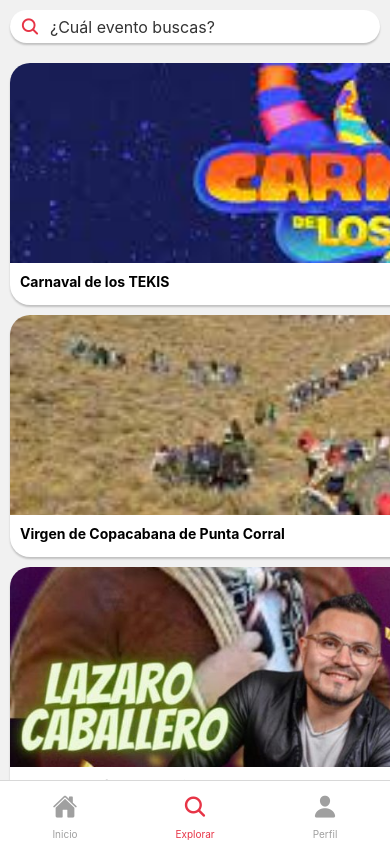
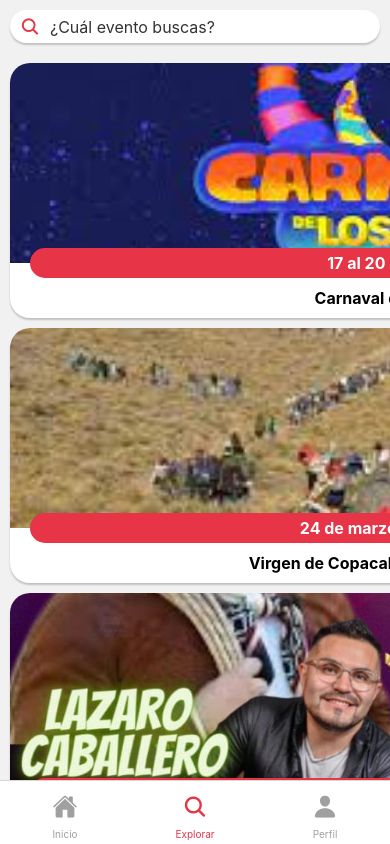
Before and after one commit to chachoariel/pilis-fswd-mod5-diaz-diaz-corimayo, a React Native app: screen /Search in a window 390 px wide. Built offline with nearby package versions, Linux system fonts and the light colour scheme.

Commit message:
Fecha de evento y estilo de card de evento

```diff
--- a/src/api/data.js
+++ b/src/api/data.js
@@ -39,7 +39,7 @@ export const data = [
     id: '3',
     title: 'Gran Peña Día del Trabajador',
     location: 'Finca La Herminia - RP. N° 35 km 3',
-    data: '30 de Abril',
+    date: '30 de Abril',
     hour: '19 hs',
     description: 'Alejandro Araujo, integrante de los Changos de Nieva y uno de los organizadores de la Gran Peña “Día del Trabajador” en su visita a Radio Universidad invitó a este evento que se realizará el lunes 30 de abril a partir de las 22 horas en Finca la Herminia. Parte de lo recaudado será entregado el 25 de mayo a la Escuela  44 “Jose Ignacio Gorriti , escuela Albergue de León.',
     images: [
@@ -57,7 +57,7 @@ export const data = [
     id: '4',
     title: 'After Office Experiencia de Cliente',
     location: 'MINTA Point 1079 Salta San Salvador de Jujuy',
-    data: '20 de Abril',
+    date: '20 de Abril',
     hour: '19:30 a 20:30',
     description: '¡Primer After Office del año! Nos enfocamos en la Experiencia de Cliente (CX), la clave para destacar en un mercado cada vez más competitivo. La CX se trata de crear una experiencia única y satisfactoria para el cliente, que va más allá de simplemente vender un producto o servicio',
     images: [
@@ -75,7 +75,7 @@ export const data = [
     id: '5',
     title: 'Fiesta Nacional de los Estudiantes',
     location: 'San Salvador de Jujuy',
-    date: '20 al 30 de Septiembre',
+    date: 'Del 20 al 30 de Septiembre',
     hour: '19 hs',
     description: 'La Fiesta Nacional de los Estudiantes (FNE) es una festividad originaria de San Salvador de Jujuy que se celebra con carácter anual en distintos puntos de la Provincia de Jujuy, Argentina. La Fiesta tiene lugar durante la Semana del Estudiante argentina y da la bienvenida a la primavera',
     images: [
--- a/src/screens/event-detail/EventDetailScreen.jsx
+++ b/src/screens/event-detail/EventDetailScreen.jsx
@@ -18,7 +18,7 @@ export const EventDetailScreen = ({ route }) => {
       </View>
       <View style={styles.textContainer}>
         <Text style={styles.title}>{item.title}</Text>
-        <Text style={styles.location}>{item.location}</Text>
+        <Text style={styles.eventName}>{item.location}</Text>
         <Link style={styles.webButton} to={{ screen: 'EventDetailWeb', params: { url: item.url } }}>
           Ir a la web
         </Link>
--- a/src/screens/event-detail/EventDetailScreen.styles.js
+++ b/src/screens/event-detail/EventDetailScreen.styles.js
@@ -22,7 +22,7 @@ export const styles = StyleSheet.create({
     fontWeight: 'bold',
     marginBottom: 10
   },
-  location: {
+  eventName: {
     fontSize: 18,
     color: '#666',
     marginBottom: 5
--- a/src/screens/event-list/EventListScreen.jsx
+++ b/src/screens/event-list/EventListScreen.jsx
@@ -9,15 +9,17 @@ export const EventListScreen = ({ navigation }) => {
   const handleSearch = (query) => {
     setSearchQuery(query)
   }
-  const filteredEvents = data.filter(location => (
-    location.title.toLocaleLowerCase().includes(searchQuery.toLocaleLowerCase())
+  const filteredEvents = data.filter(event => (
+    event.title.toLocaleLowerCase().includes(searchQuery.toLocaleLowerCase())
   ))
   const event = ({ item }) => (
     <Pressable onPress={() => navigation.navigate('EventDetail', { item })}>
       <View style={styles.itemContainer}>
         <Image source={item.images[0]} style={styles.itemImage} />
+        <View style={styles.containerDate}>
+          <Text style={styles.itemDate}>{item.date}</Text>
+        </View>
         <Text style={styles.itemTitle}>{item.title}</Text>
-        <Text style={styles.itemPrice}>{item.price}</Text>
       </View>
     </Pressable>
   )
--- a/src/screens/event-list/EventListScreen.styles.js
+++ b/src/screens/event-list/EventListScreen.styles.js
@@ -1,5 +1,5 @@
 import { Dimensions, StyleSheet, StatusBar } from 'react-native'
-import { COLORS } from '../../utils/theme'
+import { COLORS, FONT_SIZE } from '../../utils/theme'
 
 export const styles = StyleSheet.create({
   container: {
@@ -31,11 +31,24 @@ export const styles = StyleSheet.create({
   itemTitle: {
     fontWeight: 'bold',
     marginTop: 10,
-    marginHorizontal: 10
+    marginBottom: 10,
+    marginHorizontal: 10,
+    textAlign: 'center',
+    fontSize: FONT_SIZE.md
   },
-  itemPrice: {
+  containerDate: {
+    marginTop: -15,
+    backgroundColor: COLORS.primary,
+    marginHorizontal: 20,
+    borderRadius: 20
+  },
+  itemDate: {
     marginTop: 5,
-    marginBottom: 10,
-    marginHorizontal: 10
+    marginBottom: 5,
+    marginHorizontal: 10,
+    textAlign: 'center',
+    color: COLORS.white,
+    fontWeight: 'bold',
+    fontSize: FONT_SIZE.md
   }
 })
```
